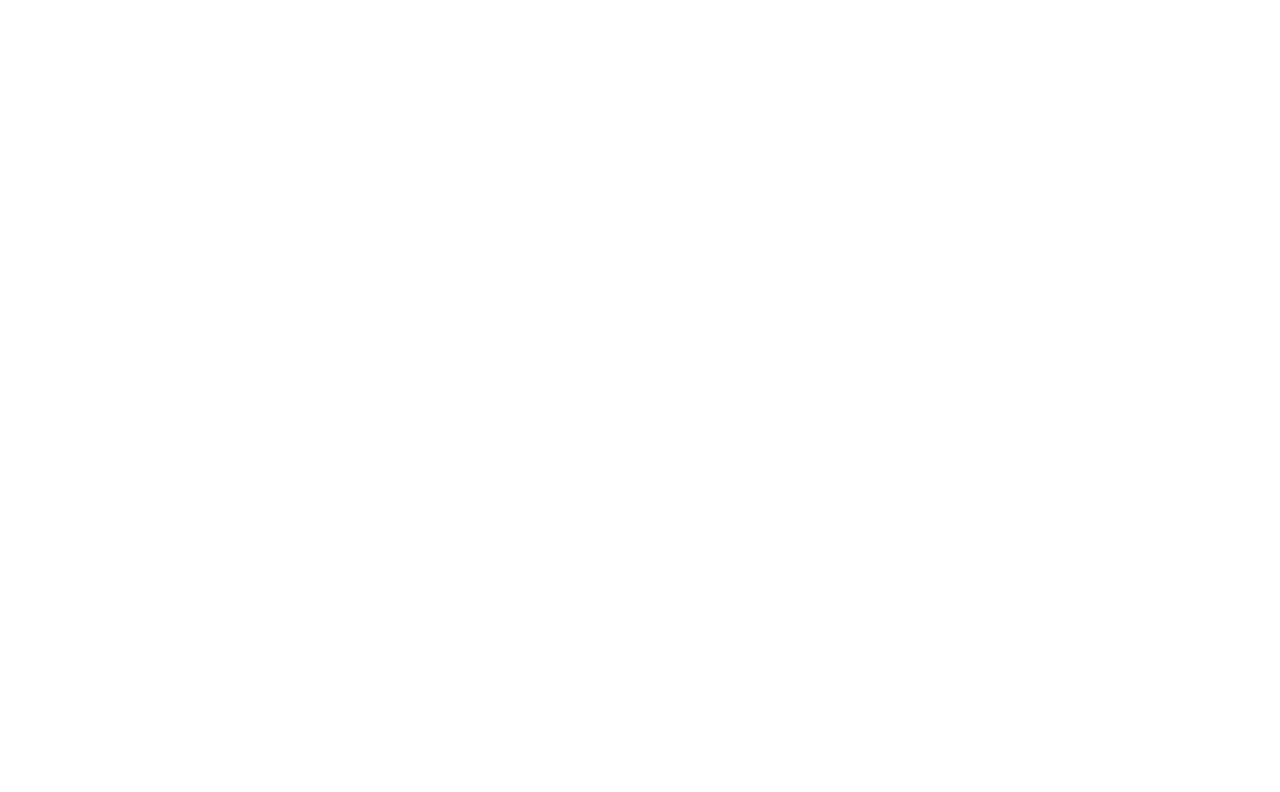
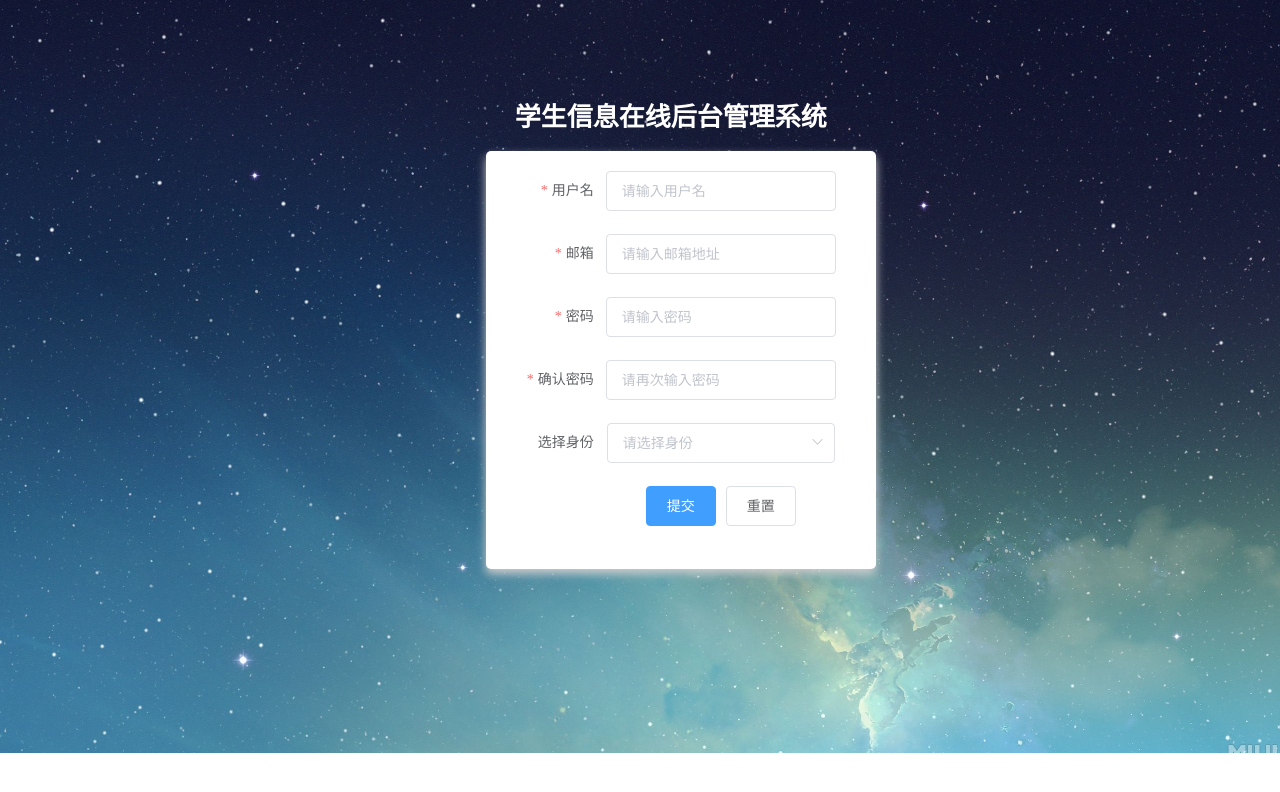
Before and after one commit to lijiawei0627/FullStack, a Vue app in the folder client/: page /register in a window 1280 px wide. Shown: the top 792 px of the page. Built offline with nearby package versions, Linux system fonts and the light colour scheme.

Commit message:
前端注册功能完成

```diff
--- a/client/package.json
+++ b/client/package.json
@@ -7,6 +7,7 @@
     "build": "vue-cli-service build"
   },
   "dependencies": {
+    "axios": "^0.19.0",
     "core-js": "^2.6.5",
     "element-ui": "^2.10.1",
     "vue": "^2.6.10",
--- /dev/null
+++ b/client/src/http.js
@@ -0,0 +1,56 @@
+import axios from 'axios'
+import { Loading, Message } from 'element-ui';
+// import { start } from 'repl';
+import router from './router'
+
+let loading;
+function startLoading () {
+  loading = Loading.service({
+    lock: true,
+    text: '拼命加载中',
+    background: 'rgba(0, 0, 0, 0.7)'
+  })
+}
+
+function endLoading () {
+  loading.close()
+}
+// 请求拦截
+axios.interceptors.request.use(config => {
+  startLoading();
+  if (localStorage.Token) {
+    // 设置统一的请求头
+    config.headers.Authorization = localStorage.Token;
+  }
+  return config
+}, error => {
+  return Promise.reject(error)
+})
+
+// 响应拦截
+axios.interceptors.response.use(response => {
+  endLoading()
+  // 错误提醒
+  // Message.error(response.data.error)
+
+  // 获取错误状态码
+  const {status} = response.data
+
+  if (status == 401) {
+    this.$message({
+      type: 'warning',
+      message: 'Token失效，请重新登录'
+    })
+    //  清除Token
+    localStorage.removeItem('Token')
+
+    router.push('/login')
+  }
+  return response
+}, error => {
+  endLoading();
+  Message.error(error.response.data)
+  return Promise.reject(error)
+})
+
+export default axios
--- a/client/src/main.js
+++ b/client/src/main.js
@@ -2,7 +2,12 @@ import Vue from 'vue'
 import App from './App.vue'
 import router from './router'
 import store from './store'
+import ElementUI from 'element-ui'
+import axios from './http'
+import 'element-ui/lib/theme-chalk/index.css'
 
+Vue.use(ElementUI)
+Vue.prototype.$axios = axios
 Vue.config.productionTip = false
 
 new Vue({
--- a/client/src/router.js
+++ b/client/src/router.js
@@ -7,6 +7,15 @@ export default new Router({
   mode: 'history',
   base: process.env.BASE_URL,
   routes: [
-
+    {
+      path: '/',
+      redirect: '/register',
+      component: () => import('./views/Register.vue')
+    },
+    {
+      path: '/register',
+      name: 'register',
+      component: () => import('./views/Register.vue')
+    }
   ]
 })
--- /dev/null
+++ b/client/src/views/Register.vue
@@ -0,0 +1,167 @@
+<template>
+  <div class="register">
+     <div class="wrapper">
+       <span class="title">学生信息在线后台管理系统</span>
+       <div class="connect">
+         <el-form :model="registerUser" :rules="rules" ref="register" label-width="100px" class="demo-ruleForm">
+         <el-form-item label="用户名" prop="name">
+           <el-input v-model="registerUser.name" placeholder="请输入用户名"></el-input>
+         </el-form-item>
+         <el-form-item label="邮箱" prop="email">
+           <el-input type="email" v-model="registerUser.email" placeholder="请输入邮箱地址"></el-input>
+         </el-form-item>
+         <el-form-item label="密码" prop="password">
+           <el-input type="password" v-model="registerUser.password" placeholder="请输入密码"></el-input>
+         </el-form-item>
+         <el-form-item label="确认密码" prop="checkPass">
+           <el-input type="password" v-model="registerUser.checkPass" placeholder="请再次输入密码"></el-input>
+         </el-form-item>
+         <el-form-item label="选择身份" prop="identity">
+           <el-select v-model="registerUser.identity" placeholder="请选择身份">
+             <el-option label="管理员" value="管理员"></el-option>
+             <el-option label="员工" value="员工"></el-option>
+           </el-select>
+         </el-form-item>
+         <el-form-item>
+           <el-button type="primary" @click="submitForm('register')">提交</el-button>
+           <el-button @click="resetForm('register')">重置</el-button>
+         </el-form-item>
+       </el-form>
+      </div>
+     </div>
+  </div>
+</template>
+
+<script>
+export default {
+  name: 'Register',
+  data() {
+    const validatePass = (rule, value, callback) => {
+      if (value !== this.registerUser.password) {
+          callback(new Error('两次输入密码不一致!'));
+        } else {
+          callback();
+        }
+    }
+    return {
+      registerUser: {
+        name: '',
+        email: '',
+        password: '',
+        checkPass: '',
+        identity: ''
+      },
+      rules: {
+        name: [
+          {
+            required: true,
+            message: '用户名不能为空',
+            trigger: 'blur'
+          },
+          {
+            min: 3, max: 30, message: '长度应在3-30之间'
+          }
+        ],
+        email: [
+          {
+            type: 'email',
+            required: true,
+            message: '邮箱不正确',
+            trigger: 'blur'
+          }
+        ],
+        password: [
+          {
+            required: true,
+            message: '密码不能为空',
+            trigger: 'blur'
+          },
+          {
+            min: 6,
+            max: 30,
+            message: '长度在6到30之间',
+            trigger: 'blur'
+          }
+        ],
+        checkPass: [
+          {
+            required: true,
+            message: '确认密码密码不能为空',
+            trigger: 'blur'
+          },
+          {
+            min: 6,
+            max: 30,
+            message: '长度在6到30之间',
+            trigger: 'blur'
+          },
+          {
+            validator: validatePass,
+            trigger: 'blur'
+          }
+        ]
+      }
+    }
+  },
+  methods: {
+    submitForm (FormName) {
+      this.$refs[FormName].validate((valid) => {
+        if (valid) {
+          this.$axios.post('api/users/register', this.registerUser)
+            .then(res => {
+              const data = res.data
+              if (data.success) {
+                this.$message({
+                  message: data.msg,
+                  type: 'success'
+                })
+                this.$router.push('/login')
+              } else {
+                this.$message({
+                  message: data.msg,
+                  type: 'warning'
+                })
+              }
+            })
+        }
+      })
+    },
+    resetForm (FormName) {
+      console.log(FormName)
+      this.$refs[FormName].resetFields();
+    }
+  },
+}
+</script>
+
+<style scoped>
+.register {
+  width: 100%;
+  height: 753px;
+  background: url('../assets/timg.jpg') no-repeat center center;
+  background-size: cover;
+}
+.register .wrapper {
+  width: 370px;
+  height: 210px;
+  position: absolute;
+  top: 10%;
+  left: 36%;
+  padding: 25px;
+  text-align: center;
+}
+.register .wrapper .title {
+  font-family: 'Microsoft YaHei';
+  font-weight: bold;
+  font-size: 26px;
+  color: #fff;
+}
+.register .wrapper .connect {
+  width: 330px;
+  margin-top: 20px;
+  background-color: #ffffff;
+  padding: 20px 40px 20px 20px;
+  border-radius: 5px;
+  box-shadow: 0px 5px 10px #cccccc;
+}
+</style>
--- /dev/null
+++ b/client/vue.config.js
@@ -0,0 +1,19 @@
+module.exports = {
+    devServer: {
+      open: true,
+      host: 'localhost',
+      port: 8080,
+      https: false,
+      hotOnly: false,
+      proxy: {
+        '/api': {
+          target: 'http://localhost:3000/api/', //对应自己的接口
+          changeOrigin: true,
+          ws: true,
+          pathRewrite: {
+            '^/api': ''
+          }
+        }
+      }
+    }
+  }
```
Also changed, not shown: client/src/views/404.vue (added, +18 -0 lines), 2 other files (tests, documents, lock files or other folders).
